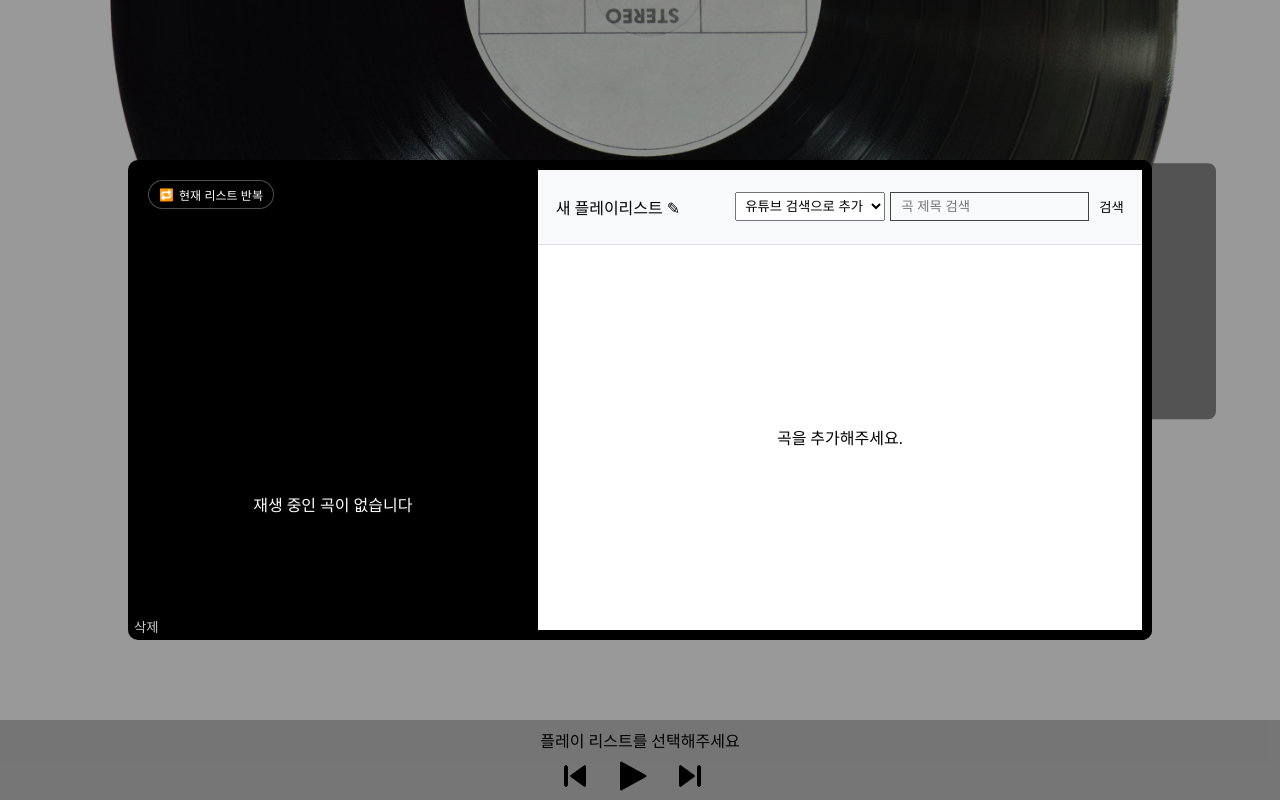
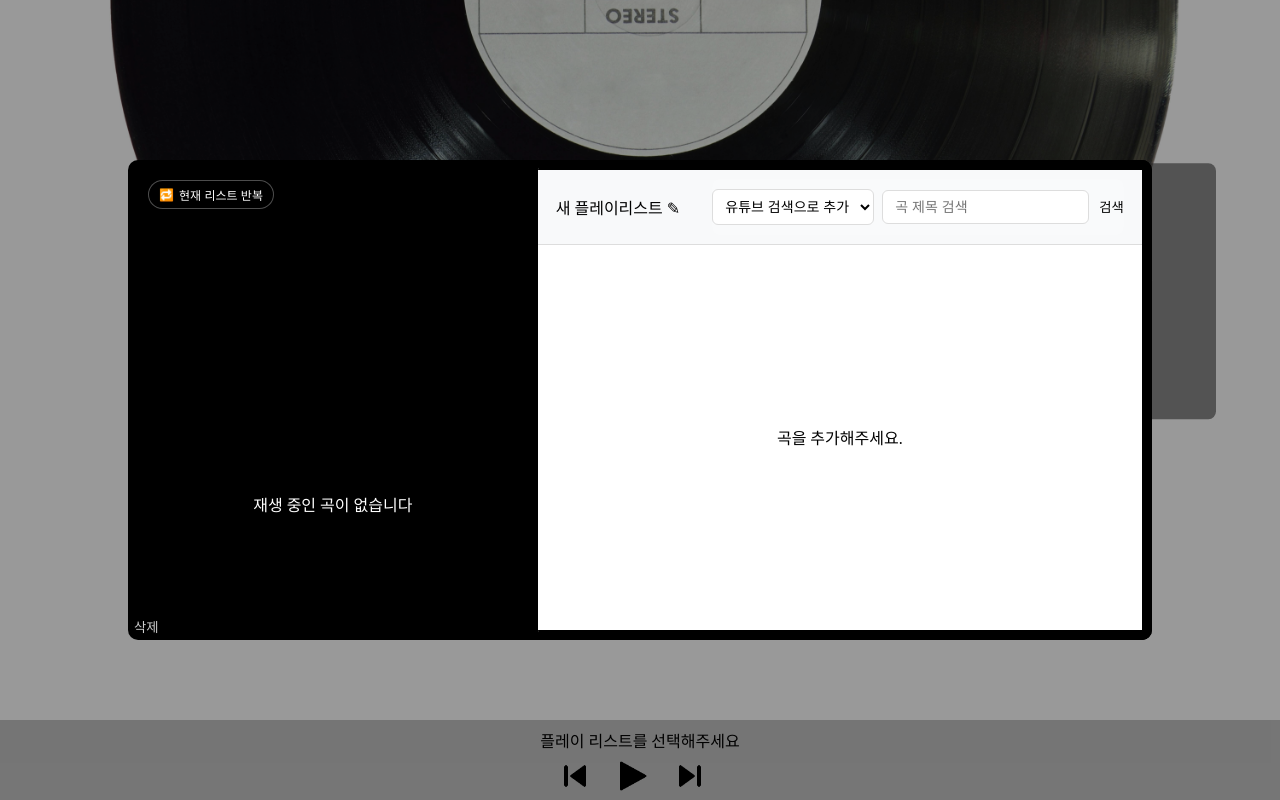
Before and after one commit to mocoorong/music-player, a Next.js app: page / in a window 1280 px wide. Both pictures are taken after a click on the element 640 px from the left and 448 px from the top of the page. Built offline with nearby package versions, Linux system fonts and the light colour scheme.

Commit message:
검색할때 해당키워드가 있다면 목록에 뜨는 기능 추가
- 검색 ui 보정
- 같은 곡 추가하는 실수 방지
- 플레이 리스트에 곡이 있는지 없는지 확인 가능

```diff
--- a/app/page.css
+++ b/app/page.css
@@ -511,20 +511,6 @@ body {
 .modal-title-display {
   cursor: pointer;
 }
-.search-box-container {
-  display: flex;
-  align-items: center;
-  justify-content: center;
-  gap: 5px;
-  position: relative;
-}
-
-.search-input {
-  flex: 1;
-  padding: 6px 10px;
-  background: rgba(255, 255, 255, 0.1);
-  border: 1px solid #444;
-}
 
 .search-results-dropdown {
   position: absolute;
@@ -578,11 +564,44 @@ body {
   z-index: 998;
 }
 
-.search-dropdown {
-  padding: 5px;
-}
-
 .input-row {
   display: flex;
   gap: 10px;
 }
+/* 검색 영역 컨테이너 */
+.search-box-container {
+  display: flex;
+  gap: 8px;
+  align-items: center;
+  background: rgba(255, 255, 255, 0.1);
+
+  border-radius: 8px;
+}
+
+.search-dropdown {
+  padding: 8px;
+  border-radius: 6px;
+  border: 1px solid #ddd;
+  background: white;
+  outline: none;
+  font-size: 14px;
+  cursor: pointer;
+}
+
+.search-input {
+  flex: 1;
+  padding: 8px 12px;
+  border-radius: 6px;
+  border: 1px solid #ddd;
+  outline: none;
+  font-size: 14px;
+}
+
+.search-btn {
+  padding: 8px 16px;
+  color: black;
+  border: none;
+  border-radius: 6px;
+  cursor: pointer;
+  white-space: nowrap;
+}
--- a/app/page.tsx
+++ b/app/page.tsx
@@ -656,7 +656,11 @@ export default function Home() {
                 {center.songs.length === 0 && (
                   <div className="no-songs-msg">곡을 추가해주세요.</div>
                 )}
-                {center.songs.map((song, i) => (
+                {center.songs
+                  .filter((song) =>
+                    song.title.toLowerCase().includes(searchQuery.toLowerCase())
+                  )
+                  .map((song, i) => (
                     <div
                       key={song.id}
                       id={`song-${song.id}`}
@@ -677,7 +681,9 @@ export default function Home() {
                       >
                         <button onClick={() => moveSong(i, 'up')}>▲</button>
                         <button onClick={() => moveSong(i, 'down')}>▼</button>
-                      <button onClick={() => deleteSong(song.id, i)}>X</button>
+                        <button onClick={() => deleteSong(song.id, i)}>
+                          X
+                        </button>
                       </div>
                     </div>
                   ))}
```
Lines whose indentation alone changed are shown as unchanged.
